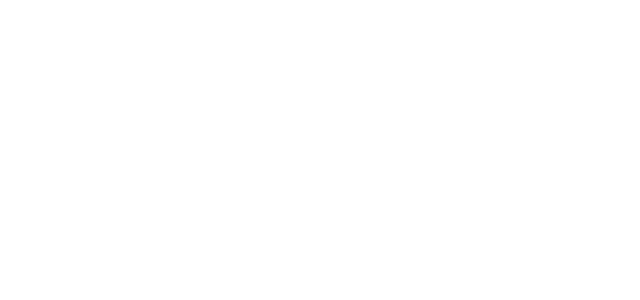
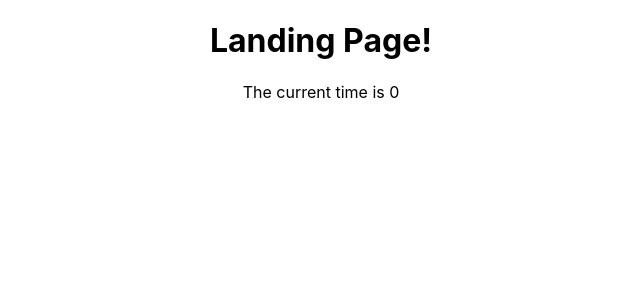
Before and after one commit to RafaeNoor/Do-My-Research, a React (Create React App) app: page / in a window 1280 px wide. Shown: the top 300 px of the page, without its empty margins (319-959 px from the left). Built offline with nearby package versions, Linux system fonts and the light colour scheme; no server answers.

Commit message:
incorporating flask

```diff
--- a/package.json
+++ b/package.json
@@ -18,7 +18,7 @@
   },
   "scripts": {
     "start": "react-scripts start",
-    "start-api": "cd api && flash run --no-debugger",
+    "start-api": "cd api && venv/bin/flask run --no-debugger",
     "build": "react-scripts build",
     "test": "react-scripts test",
     "eject": "react-scripts eject"
--- a/src/App.js
+++ b/src/App.js
@@ -11,6 +11,7 @@
 } from "react-router-dom";
 import Container from "react-bootstrap/Container";
 import AboutPage from "./pages/AboutPage";
+import LandingPage from "./pages/LandingPage";
 
 
 function App() {
@@ -22,6 +23,9 @@
               <Route path={"/about"}>
                   <AboutPage/>
               </Route>
+              <Route path={"/"}>
+                <LandingPage/>
+              </Route>
             </Switch>
           </Container>
         </Router>
--- /dev/null
+++ b/src/pages/LandingPage.js
@@ -0,0 +1,35 @@
+import React from "react";
+import {LinkContainer } from 'react-router-bootstrap';
+import Container from "react-bootstrap/Container";
+
+
+class LandingPage extends React.Component {
+    constructor(props) {
+        super(props);
+        this.state = {
+            'currentTime':0,
+        };
+
+    }
+
+    componentDidMount() {
+        fetch('/time').then(res => res.json()).then(data => {
+            console.log(data)
+            this.setState({'currentTime':data.time});
+        });
+    }
+
+
+    render() {
+        return (
+            <div>
+                <Container>
+                    <h1>Landing Page!</h1>
+                    <p>The current time is {this.state.currentTime}</p>
+                </Container>
+            </div>
+        );
+    }
+}
+
+export default LandingPage;
```
